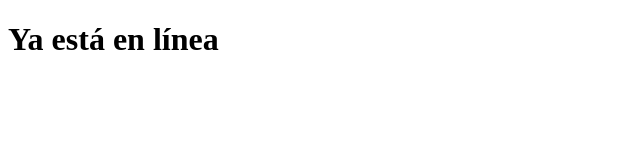
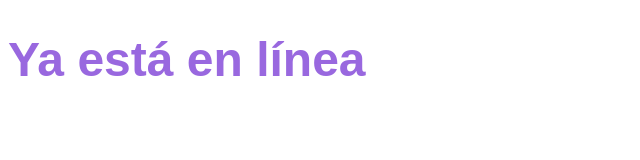
Before and after one commit to NellyDesu/PrimerRepositorio, a plain HTML site: page index.html in a window 1280 px wide. Shown: the whole page, without its empty margins (0-640 px from the left). Drawn offline with Linux system fonts and the light colour scheme.

Commit message:
agregué css

```diff
--- /dev/null
+++ b/css/estilos.css
@@ -0,0 +1,5 @@
+h1{
+  color: rgb(153, 104, 223);
+  font-family: sans-serif;
+  font-size: 300%
+}
--- a/index.html
+++ b/index.html
@@ -3,6 +3,7 @@
   <head>
     <meta charset="utf-8">
     <title>Hola Git</title>
+    <link rel="stylesheet" href="/css/estilos.css" media="screen" title="no title">
   </head>
   <body>
     <h1> Ya está en línea</h1>
```
